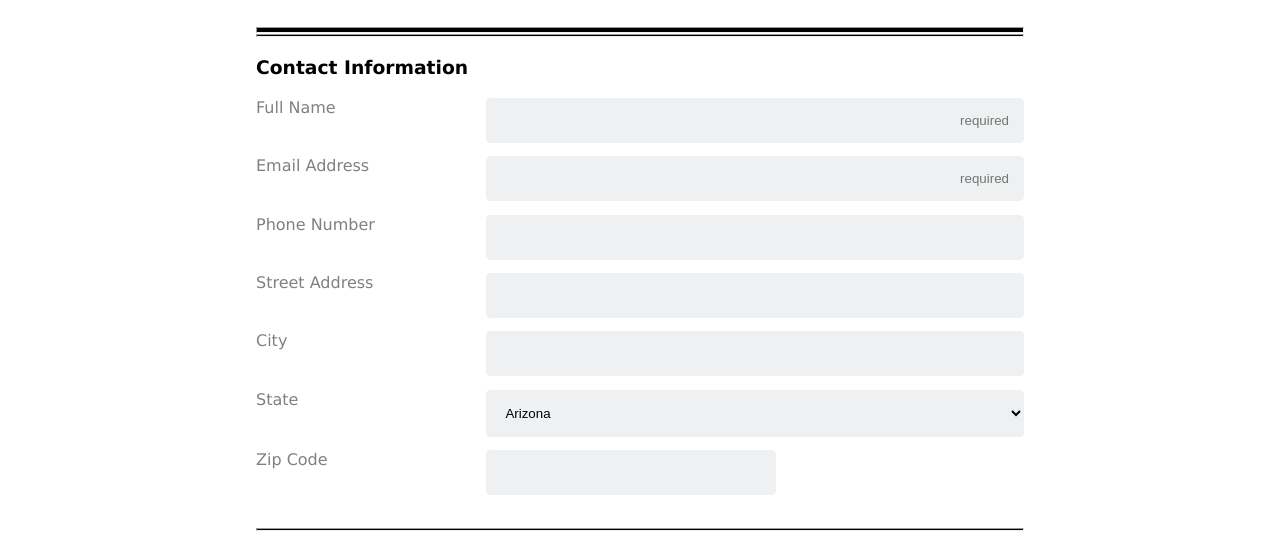
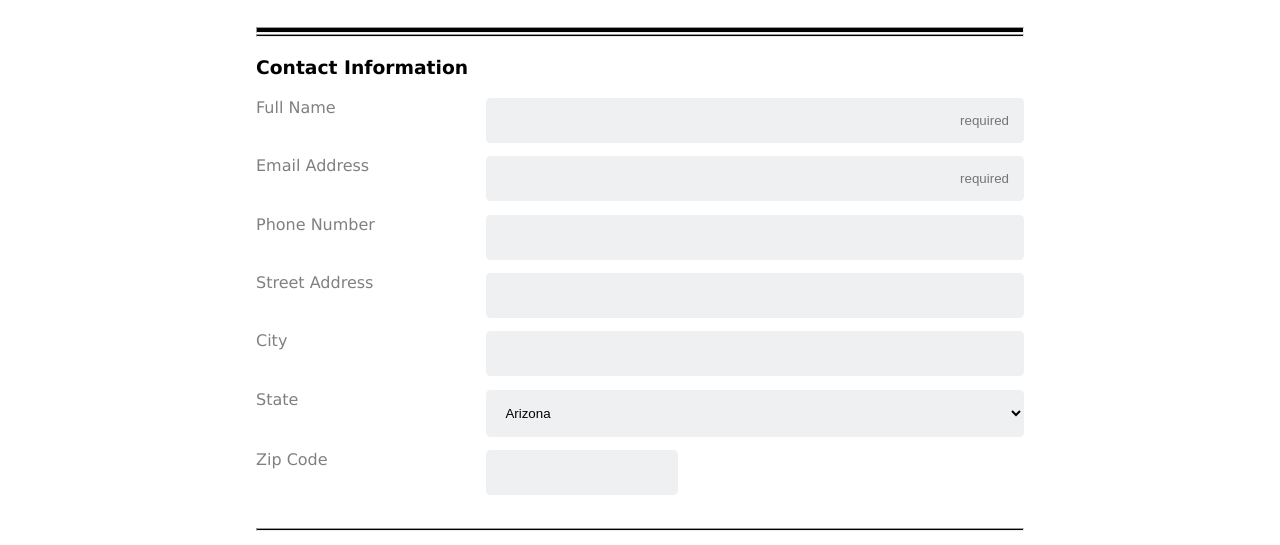
Before and after one commit to dac392/beginnerHtmlForm-treehouse-HTMLCSS, a plain HTML site: page index.html in a window 1280 px wide. Shown: the part 158-703 px from the top of the page. Drawn offline with Linux system fonts and the light colour scheme.

Commit message:
added a flex basis to #zip

```diff
--- a/style.css
+++ b/style.css
@@ -143,8 +143,8 @@ footer {
     min-width: 30%;
   }
   #zip {
-    min-width: 2%;
-    flex-grow: 0.25;
+    min-width: 25%;
+    flex-basis: 25%;
   }
   input:not([type="checkbox"]):not([type="radio"]):not([id="zip"]),
   select,
```
